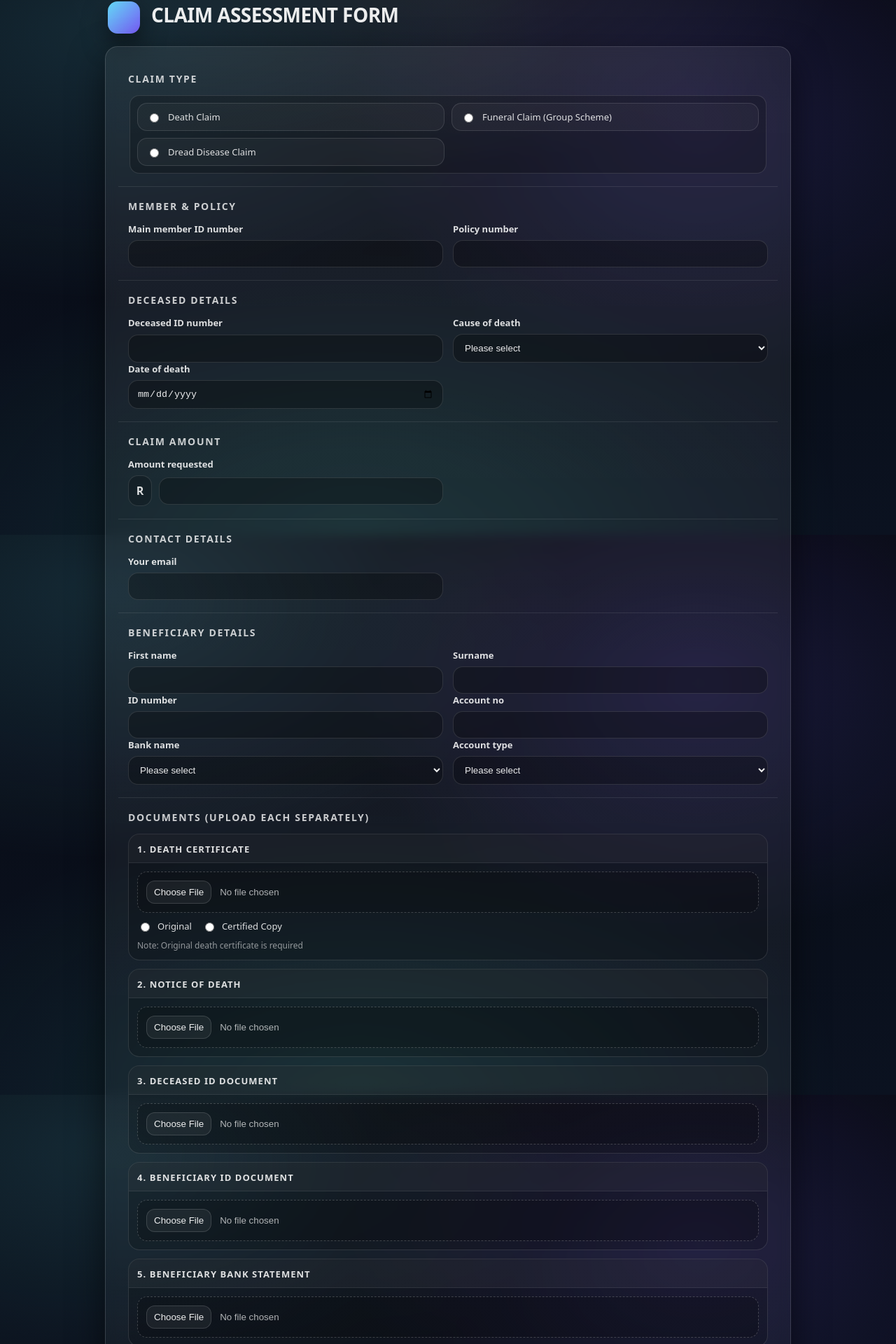
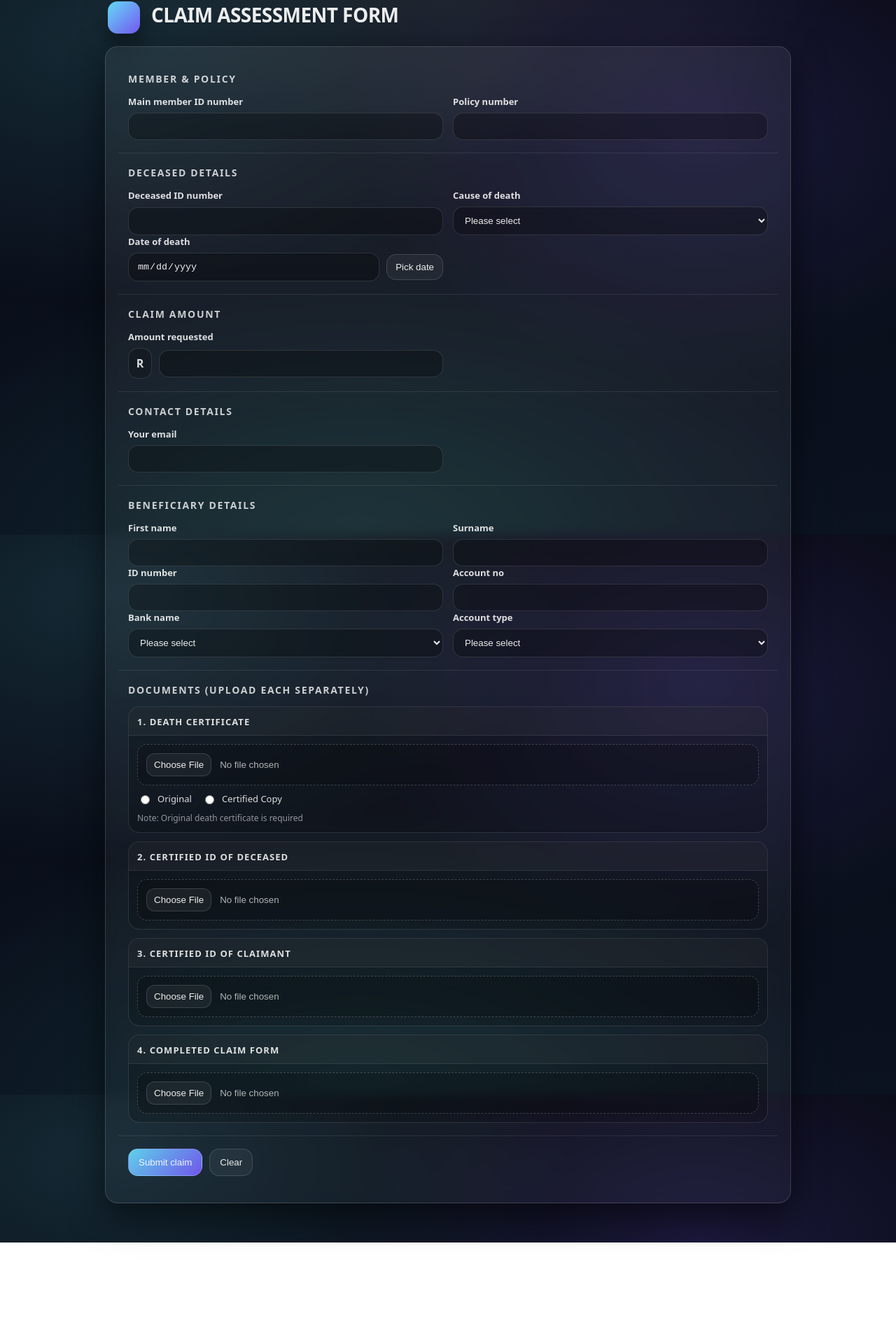
Before and after one commit to brianmahlatini/form-type2, a React (Vite) app: page / in a window 1280 px wide. Shown: the part 36-1956 px from the top of the page at 70% size. After the commit the page ends 1811 px from the top, so only its background shows below. Built offline with nearby package versions, Linux system fonts and the light colour scheme.

Commit message:
Calendar date picker and required docs

```diff
--- a/src/App.tsx
+++ b/src/App.tsx
@@ -1,14 +1,11 @@
-import React, { useId, useState } from 'react'
+import React, { useId, useRef, useState } from 'react'
 
 const WEBHOOK_URL = 'https://kgadev.app.n8n.cloud/webhook-test/claim-submission'
 
-type ClaimType = 'Death Claim' | 'Funeral Claim (Group Scheme)' | 'Dread Disease Claim'
 type CauseOfDeath = 'Natural' | 'Stillborn' | 'Under Investigation' | 'Un-natural'
 type DeathCertificateCopyType = '' | 'Original' | 'Certified Copy'
 
 type FormState = {
-  claimType: ClaimType | ''
-
   mainMemberIdNumber: string
   policyNumber: string
 
@@ -29,10 +26,9 @@ type FormState = {
 
   deathCertificateFile: File | null
   deathCertificateCopyType: DeathCertificateCopyType
-  noticeOfDeathFile: File | null
-  deceasedIdDocumentFile: File | null
-  beneficiaryIdDocumentFile: File | null
-  beneficiaryBankStatementFile: File | null
+  deceasedCertifiedIdFile: File | null
+  claimantCertifiedIdFile: File | null
+  completedClaimFormFile: File | null
 }
 
 const bankNames = [
@@ -62,8 +58,6 @@ const bankNames = [
 ] as const
 
 const initialState: FormState = {
-  claimType: '',
-
   mainMemberIdNumber: '',
   policyNumber: '',
 
@@ -84,10 +78,9 @@ const initialState: FormState = {
 
   deathCertificateFile: null,
   deathCertificateCopyType: '',
-  noticeOfDeathFile: null,
-  deceasedIdDocumentFile: null,
-  beneficiaryIdDocumentFile: null,
-  beneficiaryBankStatementFile: null,
+  deceasedCertifiedIdFile: null,
+  claimantCertifiedIdFile: null,
+  completedClaimFormFile: null,
 }
 
 type SubmitState =
@@ -99,10 +92,9 @@ type SubmitState =
 type DocumentPayload = {
   documentType:
     | 'DEATH_CERTIFICATE'
-    | 'NOTICE_OF_DEATH'
-    | 'DECEASED_ID_DOCUMENT'
-    | 'BENEFICIARY_ID_DOCUMENT'
-    | 'BENEFICIARY_BANK_STATEMENT'
+    | 'DECEASED_CERTIFIED_ID'
+    | 'CLAIMANT_CERTIFIED_ID'
+    | 'COMPLETED_CLAIM_FORM'
   filename: string
   contentType: string
   size: number
@@ -110,7 +102,8 @@ type DocumentPayload = {
 }
 
 type SubmissionResult = {
-  claimType: FormState['claimType']
+  claimType: 'Death Claim'
+  policyType: 'Life'
   mainMemberIdNumber: string
   policyNumber: string
   deceasedIdNumber: string
@@ -133,7 +126,8 @@ type SubmissionResult = {
 async function toFormData(state: FormState) {
   const formData = new FormData()
 
-  formData.set('claimType', state.claimType)
+  formData.set('claimType', 'Death Claim')
+  formData.set('policyType', 'Life')
   formData.set('mainMemberIdNumber', state.mainMemberIdNumber)
   formData.set('policyNumber', state.policyNumber)
   formData.set('deceasedIdNumber', state.deceasedIdNumber)
@@ -162,10 +156,9 @@ async function toFormData(state: FormState) {
       file: state.deathCertificateFile,
       copyType: state.deathCertificateCopyType || undefined,
     },
-    { documentType: 'NOTICE_OF_DEATH', file: state.noticeOfDeathFile },
-    { documentType: 'DECEASED_ID_DOCUMENT', file: state.deceasedIdDocumentFile },
-    { documentType: 'BENEFICIARY_ID_DOCUMENT', file: state.beneficiaryIdDocumentFile },
-    { documentType: 'BENEFICIARY_BANK_STATEMENT', file: state.beneficiaryBankStatementFile },
+    { documentType: 'DECEASED_CERTIFIED_ID', file: state.deceasedCertifiedIdFile },
+    { documentType: 'CLAIMANT_CERTIFIED_ID', file: state.claimantCertifiedIdFile },
+    { documentType: 'COMPLETED_CLAIM_FORM', file: state.completedClaimFormFile },
   ]
 
   for (const entry of documentEntries) {
@@ -195,7 +188,8 @@ async function toFormData(state: FormState) {
   formData.set('clientTimeZone', clientTimeZone)
 
   const result: SubmissionResult = {
-    claimType: state.claimType,
+    claimType: 'Death Claim',
+    policyType: 'Life',
     mainMemberIdNumber: state.mainMemberIdNumber,
     policyNumber: state.policyNumber,
     deceasedIdNumber: state.deceasedIdNumber,
@@ -230,10 +224,10 @@ export function App() {
 
   const statusRegionId = useId()
   const deathCertificateInputId = useId()
-  const noticeOfDeathInputId = useId()
-  const deceasedIdDocumentInputId = useId()
-  const beneficiaryIdDocumentInputId = useId()
-  const beneficiaryBankStatementInputId = useId()
+  const deceasedCertifiedIdInputId = useId()
+  const claimantCertifiedIdInputId = useId()
+  const completedClaimFormInputId = useId()
+  const dateOfDeathRef = useRef<HTMLInputElement | null>(null)
 
   function onChangeText(e: React.ChangeEvent<HTMLInputElement>) {
     const { name, value } = e.currentTarget
@@ -243,6 +237,11 @@ export function App() {
   function onChangeSelect(e: React.ChangeEvent<HTMLSelectElement>) {
     const { name, value } = e.currentTarget
     setState((prev) => ({ ...prev, [name]: value }))
+  }
+
+  function openDatePicker() {
+    const input = dateOfDeathRef.current as HTMLInputElement & { showPicker?: () => void }
+    input?.showPicker?.()
   }
 
   async function onSubmit(e: React.FormEvent) {
@@ -298,31 +297,6 @@ export function App() {
                 <div className="alertBody">{submitState.message}</div>
               </div>
             ) : null}
-
-            <div className="section">
-              <h2 className="sectionTitle">Claim type</h2>
-              <fieldset className="radioGroup" aria-label="Claim type">
-                <legend className="srOnly">Claim type</legend>
-                {(['Death Claim', 'Funeral Claim (Group Scheme)', 'Dread Disease Claim'] as const).map(
-                  (option) => (
-                    <div
-                      key={option}
-                      className={state.claimType === option ? 'radioCard radioCardChecked' : 'radioCard'}
-                      onClick={() => setState((prev) => ({ ...prev, claimType: option }))}
-                    >
-                      <input
-                        type="radio"
-                        name="claimType"
-                        value={option}
-                        checked={state.claimType === option}
-                        onChange={() => setState((prev) => ({ ...prev, claimType: option }))}
-                      />
-                      <span className="radioText">{option}</span>
-                    </div>
-                  ),
-                )}
-              </fieldset>
-            </div>
 
             <div className="section">
               <h2 className="sectionTitle">Member & policy</h2>
@@ -388,14 +362,24 @@ export function App() {
                       Date of death
                     </label>
                   </div>
+                  <div className="dateRow">
                     <input
                       id="dateOfDeath"
                       name="dateOfDeath"
                       type="date"
                       className="input"
+                      ref={dateOfDeathRef}
                       value={state.dateOfDeath}
                       onChange={onChangeText}
+                      readOnly
+                      onClick={openDatePicker}
+                      onFocus={openDatePicker}
+                      onKeyDown={(e) => e.preventDefault()}
                     />
+                    <button type="button" className="pickerBtn" onClick={openDatePicker}>
+                      Pick date
+                    </button>
+                  </div>
                 </div>
                 <div className="field" />
               </div>
@@ -567,16 +551,16 @@ export function App() {
 
                 <div className="docCard">
                   <div className="docCardHeader">
-                    <div className="docCardTitle">2. NOTICE OF DEATH</div>
+                    <div className="docCardTitle">2. CERTIFIED ID OF DECEASED</div>
                   </div>
                   <div className="docCardBody">
                     <input
-                      id={noticeOfDeathInputId}
+                      id={deceasedCertifiedIdInputId}
                       type="file"
                       className="file"
                       accept="application/pdf,image/*"
                       onChange={(e) =>
-                        setState((prev) => ({ ...prev, noticeOfDeathFile: fileFromInput(e) }))
+                        setState((prev) => ({ ...prev, deceasedCertifiedIdFile: fileFromInput(e) }))
                       }
                     />
                   </div>
@@ -584,16 +568,16 @@ export function App() {
 
                 <div className="docCard">
                   <div className="docCardHeader">
-                    <div className="docCardTitle">3. DECEASED ID DOCUMENT</div>
+                    <div className="docCardTitle">3. CERTIFIED ID OF CLAIMANT</div>
                   </div>
                   <div className="docCardBody">
                     <input
-                      id={deceasedIdDocumentInputId}
+                      id={claimantCertifiedIdInputId}
                       type="file"
                       className="file"
                       accept="application/pdf,image/*"
                       onChange={(e) =>
-                        setState((prev) => ({ ...prev, deceasedIdDocumentFile: fileFromInput(e) }))
+                        setState((prev) => ({ ...prev, claimantCertifiedIdFile: fileFromInput(e) }))
                       }
                     />
                   </div>
@@ -601,36 +585,16 @@ export function App() {
 
                 <div className="docCard">
                   <div className="docCardHeader">
-                    <div className="docCardTitle">4. BENEFICIARY ID DOCUMENT</div>
+                    <div className="docCardTitle">4. COMPLETED CLAIM FORM</div>
                   </div>
                   <div className="docCardBody">
                     <input
-                      id={beneficiaryIdDocumentInputId}
+                      id={completedClaimFormInputId}
                       type="file"
                       className="file"
                       accept="application/pdf,image/*"
                       onChange={(e) =>
-                        setState((prev) => ({ ...prev, beneficiaryIdDocumentFile: fileFromInput(e) }))
-                      }
-                    />
-                  </div>
-                </div>
-
-                <div className="docCard">
-                  <div className="docCardHeader">
-                    <div className="docCardTitle">5. BENEFICIARY BANK STATEMENT</div>
-                  </div>
-                  <div className="docCardBody">
-                    <input
-                      id={beneficiaryBankStatementInputId}
-                      type="file"
-                      className="file"
-                      accept="application/pdf,image/*"
-                      onChange={(e) =>
-                        setState((prev) => ({
-                          ...prev,
-                          beneficiaryBankStatementFile: fileFromInput(e),
-                        }))
+                        setState((prev) => ({ ...prev, completedClaimFormFile: fileFromInput(e) }))
                       }
                     />
                   </div>
--- a/src/style.css
+++ b/src/style.css
@@ -283,6 +283,32 @@ body {
   align-items: center;
 }
 
+.dateRow {
+  display: flex;
+  gap: 10px;
+  align-items: center;
+}
+
+.pickerBtn {
+  flex: none;
+  border-radius: 14px;
+  padding: 10px 12px;
+  border: 1px solid rgba(255, 255, 255, 0.14);
+  background: rgba(255, 255, 255, 0.05);
+  color: var(--text);
+  cursor: pointer;
+  transition: border-color 120ms ease, background-color 120ms ease, box-shadow 120ms ease;
+}
+
+.pickerBtn:hover {
+  border-color: rgba(102, 227, 255, 0.3);
+}
+
+.pickerBtn:focus {
+  outline: none;
+  box-shadow: var(--focus);
+}
+
 .moneyPrefix {
   display: grid;
   place-items: center;
```
Lines whose indentation alone changed are shown as unchanged.
